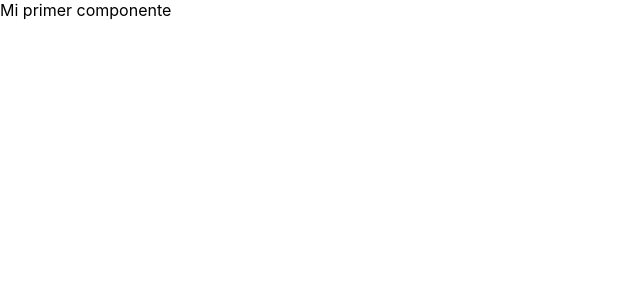
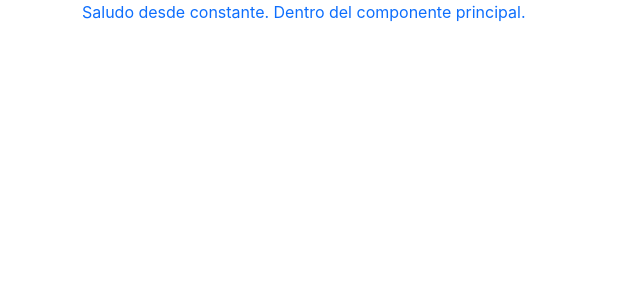
Before and after one commit to manuelhm1993/mh-primera-app-react, a React (Create React App) app: page / in a window 1280 px wide. Shown: the top 300 px of the page, without its empty margins (0-640 px from the left). Built offline with nearby package versions, Linux system fonts and the light colour scheme.

Commit message:
Agregar bootstrap por CDN y uso de variables renderizadas, se pueden crear objetos para renderizar dinámicamente las clases de bootstrap y llamarlas con el atributo className sin comillas

```diff
--- a/public/index.html
+++ b/public/index.html
@@ -25,6 +25,9 @@
       Learn how to configure a non-root public URL by running `npm run build`.
     -->
     <title>React App</title>
+
+    <!-- Incorporar bootstrap por el CDN (no es lo correcto, se debe hacer desde npm) -->
+    <link href="https://cdn.jsdelivr.net/npm/bootstrap@5.3.1/dist/css/bootstrap.min.css" rel="stylesheet" integrity="sha384-4bw+/aepP/YC94hEpVNVgiZdgIC5+VKNBQNGCHeKRQN+PtmoHDEXuppvnDJzQIu9" crossorigin="anonymous">
   </head>
   <body>
     <noscript>You need to enable JavaScript to run this app.</noscript>
@@ -39,5 +42,6 @@
       To begin the development, run `npm start` or `yarn start`.
       To create a production bundle, use `npm run build` or `yarn build`.
     -->
+    <script src="https://cdn.jsdelivr.net/npm/bootstrap@5.3.1/dist/js/bootstrap.bundle.min.js" integrity="sha384-HwwvtgBNo3bZJJLYd8oVXjrBZt8cqVSpeBNS5n7C8IVInixGAoxmnlMuBnhbgrkm" crossorigin="anonymous"></script>
   </body>
 </html>
--- a/src/App.jsx
+++ b/src/App.jsx
@@ -4,12 +4,22 @@
 // import React from 'react' // El comando rafc trae el import react, en versiones anteriores era necesario para los componentes
 
 const App = () => {
+    const saludo = "Saludo desde constante. Dentro del componente principal.";
+
+    // Se puede crear un objeto con las clases a utilizar y llamarlo con las llaves igual que una variable
+    const clasesColor = {
+        primary: 'text-primary',
+        danger: 'text-danger',
+        info: 'text-info',
+    };
+
   return (
     // El className sirve para agregar clases los elementos HTML
     <div className="container">
-        Mi primer componente
+        {/* El uso de variables dentro del componente es igual que en laravel blade, pero con solo un par de llaves sin comillas */}
+        <p className={clasesColor.primary}>{saludo}</p>
     </div>
-  )
-}
+  );
+};
 
-export default App
+export default App;
--- a/src/index.js
+++ b/src/index.js
@@ -4,7 +4,7 @@ import './index.css';
 // import App from './App'; // Componente principal que recibe el resto de componentes .js
 import reportWebVitals from './reportWebVitals';
 
-// Importaciones propias
+// Importaciones propias (como es un export default, se puede renombrar a voluntad)
 import AppJSX from './App.jsx'; //Se debe colocar la extensión si se usan .js y .jsx
 
 const root = ReactDOM.createRoot(document.getElementById('root'));
```
